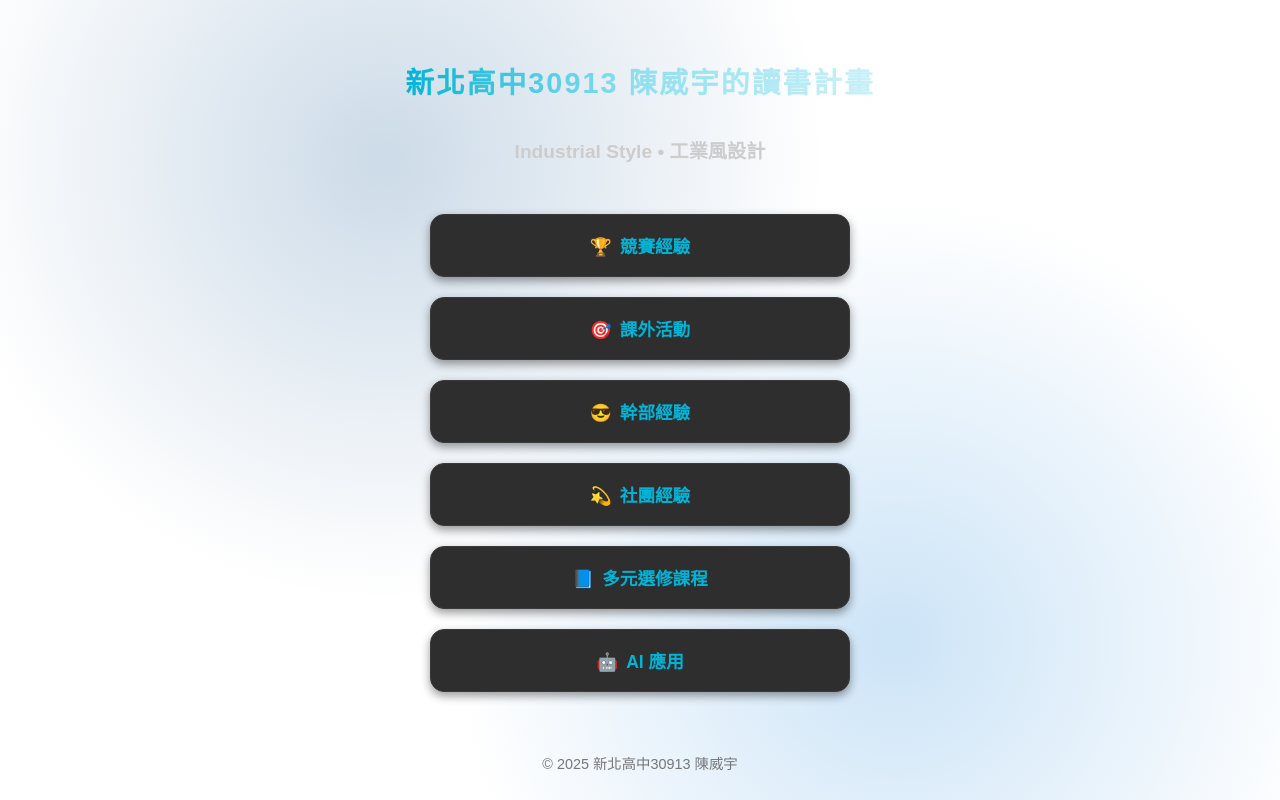
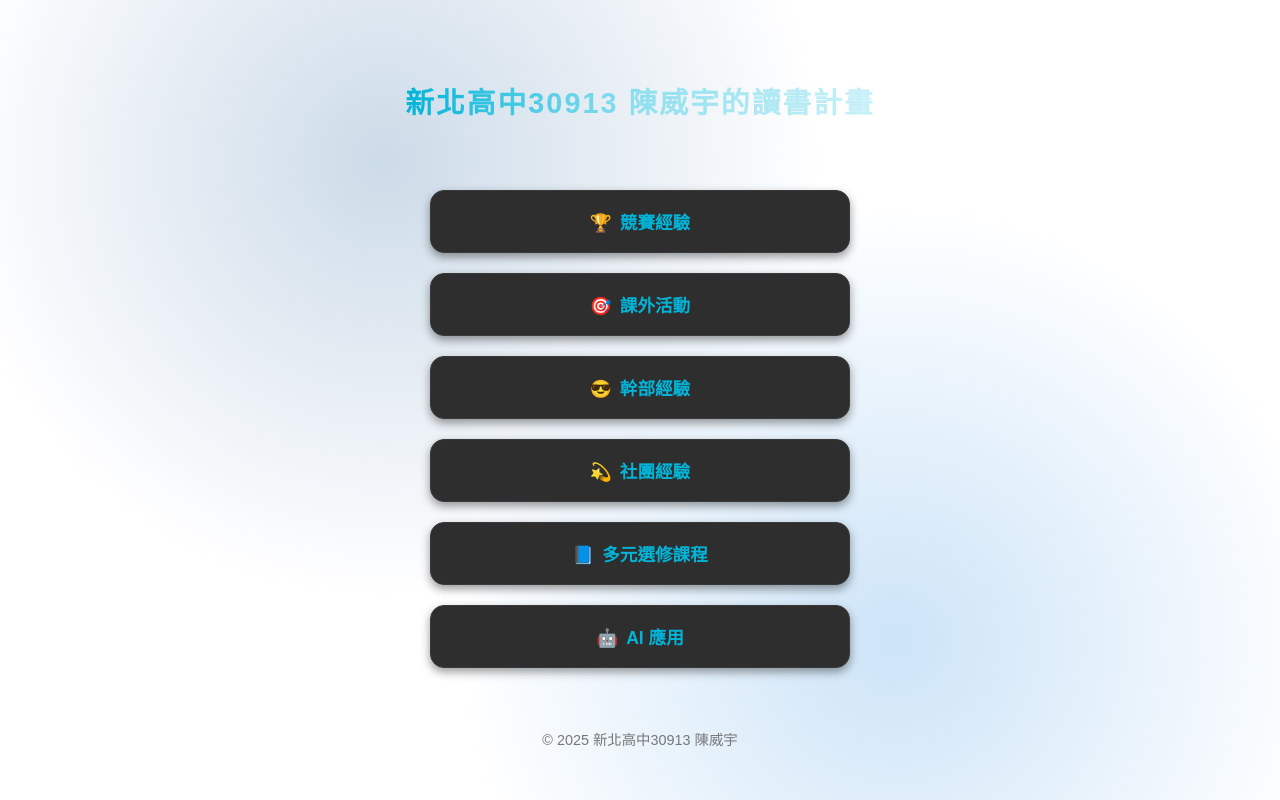
Before and after one commit to willsonchen8866/resume_NTSH, a Flask app: page / in a window 1280 px wide. Run offline with Flask 3, Linux system fonts and the light colour scheme.

Commit message:
Update index.html

```diff
--- a/templates/index.html
+++ b/templates/index.html
@@ -22,19 +22,12 @@
 
         h1 {
             font-size: 1.8em;
-            margin-top: 60px;
+            margin-top: 80px;
             text-align: center;
             background: linear-gradient(90deg, #00b4d8, #90e0ef, #caf0f8);
             -webkit-background-clip: text;
             -webkit-text-fill-color: transparent;
             letter-spacing: 2px;
-        }
-
-        h2 {
-            font-size: 1.2em;
-            text-align: center;
-            color: #cccccc;
-            margin-bottom: 50px;
         }
 
         .container {
@@ -43,6 +36,7 @@
             display: flex;
             flex-direction: column;
             gap: 20px;
+            margin-top: 50px;
         }
 
         .btn {
@@ -78,7 +72,6 @@
 </head>
 <body>
     <h1>新北高中30913 陳威宇的讀書計畫</h1>
-    <h2>Industrial Style • 工業風設計</h2>
 
     <div class="container">
         <a href="/competition" class="btn"><span class="emoji">🏆</span>競賽經驗</a>
```
